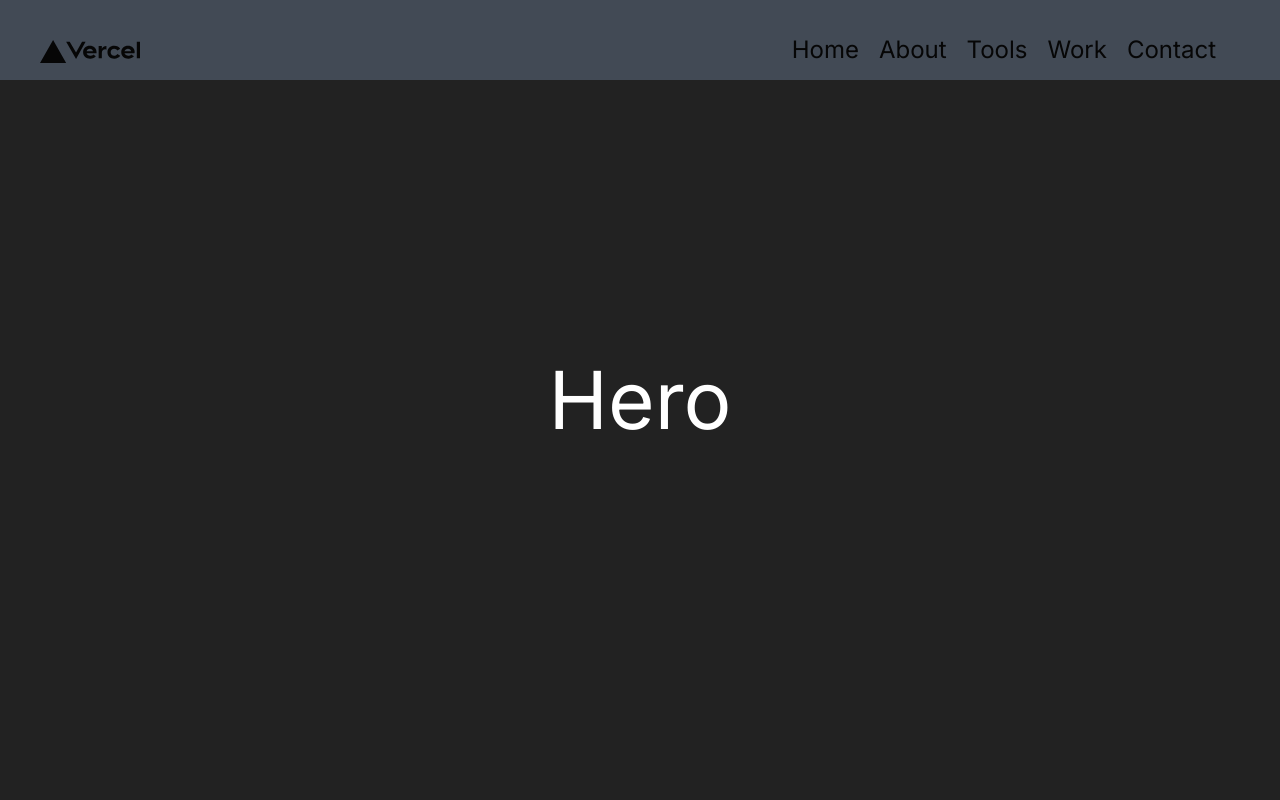
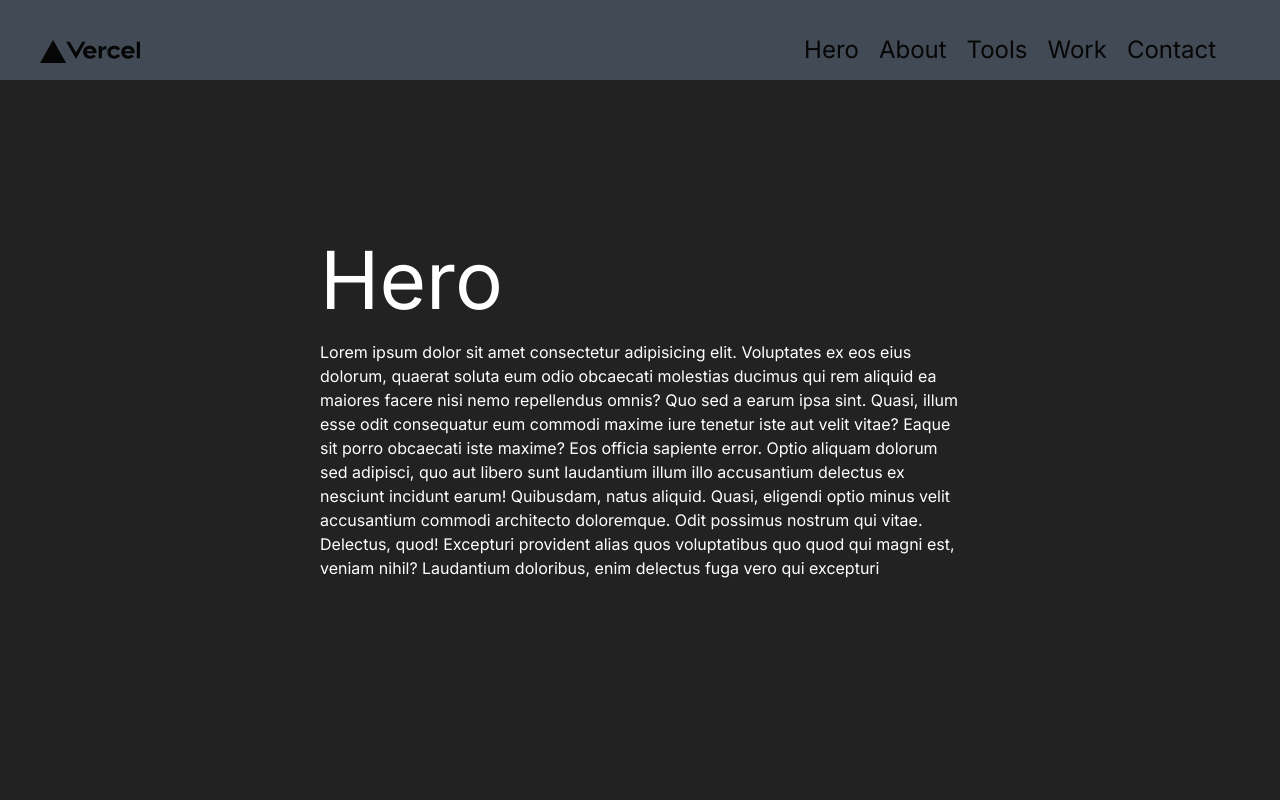
Before and after one commit to mariopolchert/nextjs-tailwind-experimenting, a Next.js app: page / in a window 1280 px wide. Shown: the top 800 px of the page. Built offline with nearby package versions, Linux system fonts and the light colour scheme.

Commit message:
links working,no animation yet

```diff
--- a/app/components/About.jsx
+++ b/app/components/About.jsx
@@ -1,6 +1,10 @@
 const About = () => {
     return (
-        <div name="about" className="about-container h-screen w-screen">
+        <div
+            name="about"
+            id="about"
+            className="about-container h-screen w-screen"
+        >
             <div className="about-content bg-blue-950 h-full w-full flex flex-col items-center justify-center text-white">
                 <h1 className="text-[5rem]">About</h1>
             </div>
--- a/app/components/Contact.jsx
+++ b/app/components/Contact.jsx
@@ -6,11 +6,16 @@ const Contact = () => {
             id="contact"
             className="contact-container h-screen w-screen"
         >
-            <div className="contact-content bg-rose-950 h-full w-full flex flex-col items-center justify-center text-white">
+            <div className="contact-content bg-rose-950 h-[95vh] w-full flex flex-col items-center justify-center text-white snap-center">
                 <h1 className="text-[5rem]">Contact</h1>
+                <div className="contact-form">
+                    <form action="">Form</form>
+                </div>
             </div>
-            <footer className="author mt-auto">
-                <h1 className="text-white">Made by Mario Polchert {year} </h1>
+            <footer className="author relative h-[5vh] w-full justify-center bg-rose-950 opacity-100">
+                <h1 className="text-white text-[1.3rem] text-center ">
+                    Made by Mario Polchert {year}{" "}
+                </h1>
             </footer>
         </div>
     );
--- a/app/components/Hero.jsx
+++ b/app/components/Hero.jsx
@@ -1,8 +1,24 @@
 const Hero = () => {
     return (
-        <div name="hero" className="hero-container h-screen w-screen">
+        <div name="hero" id="hero" className="hero-container h-screen w-screen">
             <div className="hero-content bg-[#222] h-full w-full flex flex-col items-center justify-center text-white">
-                <h1 className="text-[5rem]">Hero</h1>
+                <div className="intro w-1/2">
+                    <h1 className="text-[5rem]">Hero</h1>
+                    Lorem ipsum dolor sit amet consectetur adipisicing elit.
+                    Voluptates ex eos eius dolorum, quaerat soluta eum odio
+                    obcaecati molestias ducimus qui rem aliquid ea maiores
+                    facere nisi nemo repellendus omnis? Quo sed a earum ipsa
+                    sint. Quasi, illum esse odit consequatur eum commodi maxime
+                    iure tenetur iste aut velit vitae? Eaque sit porro obcaecati
+                    iste maxime? Eos officia sapiente error. Optio aliquam
+                    dolorum sed adipisci, quo aut libero sunt laudantium illum
+                    illo accusantium delectus ex nesciunt incidunt earum!
+                    Quibusdam, natus aliquid. Quasi, eligendi optio minus velit
+                    accusantium commodi architecto doloremque. Odit possimus
+                    nostrum qui vitae. Delectus, quod! Excepturi provident alias
+                    quos voluptatibus quo quod qui magni est, veniam nihil?
+                    Laudantium doloribus, enim delectus fuga vero qui excepturi
+                </div>
             </div>
         </div>
     );
--- a/app/components/Navbar.jsx
+++ b/app/components/Navbar.jsx
@@ -21,11 +21,21 @@ const Navbar = () => {
             </div>
             <div className="menu">
                 <ul className="links-container flex p-8 pr-16 space-x-5 text-[1.5rem] cursor-pointer">
-                    <li>Home</li>
-                    <li>About</li>
-                    <li>Tools</li>
-                    <li>Work</li>
-                    <li>Contact</li>
+                    <a href="#hero">
+                        <li>Hero</li>
+                    </a>
+                    <a href="#about">
+                        <li>About</li>
+                    </a>
+                    <a href="#tools">
+                        <li>Tools</li>
+                    </a>
+                    <a href="#work">
+                        <li>Work</li>
+                    </a>
+                    <a href="#contact">
+                        <li>Contact</li>
+                    </a>
                     {/* <a
                         href="#contact"
                         className="transform transition-all duration-700"
--- a/app/components/Tools.jsx
+++ b/app/components/Tools.jsx
@@ -1,6 +1,10 @@
 const Tools = () => {
     return (
-        <div name="tools" className="tools-container h-screen w-screen">
+        <div
+            name="tools"
+            id="tools"
+            className="tools-container h-screen w-screen"
+        >
             <div className="tools-content bg-green-950 h-full w-full flex flex-col items-center justify-center text-white">
                 <h1 className="text-[5rem]">Tools</h1>
             </div>
--- a/app/components/Work.jsx
+++ b/app/components/Work.jsx
@@ -1,6 +1,6 @@
 const Work = () => {
     return (
-        <div name="work" className="work-container h-screen w-screen">
+        <div name="work" id="work" className="work-container h-screen w-screen">
             <div className="work-content bg-yellow-950 h-full w-full flex flex-col items-center justify-center text-white">
                 <h1 className="text-[5rem]">Work</h1>
             </div>
--- a/app/page.js
+++ b/app/page.js
@@ -7,7 +7,7 @@ import Work from "./components/Work";
 
 export default function Home() {
     return (
-        <main className="flex min-h-screen flex-col items-center justify-between ">
+        <main className="flex min-h-screen flex-col items-center justify-between overflow-hidden">
             <Navbar />
             <Hero />
             <About />
```
